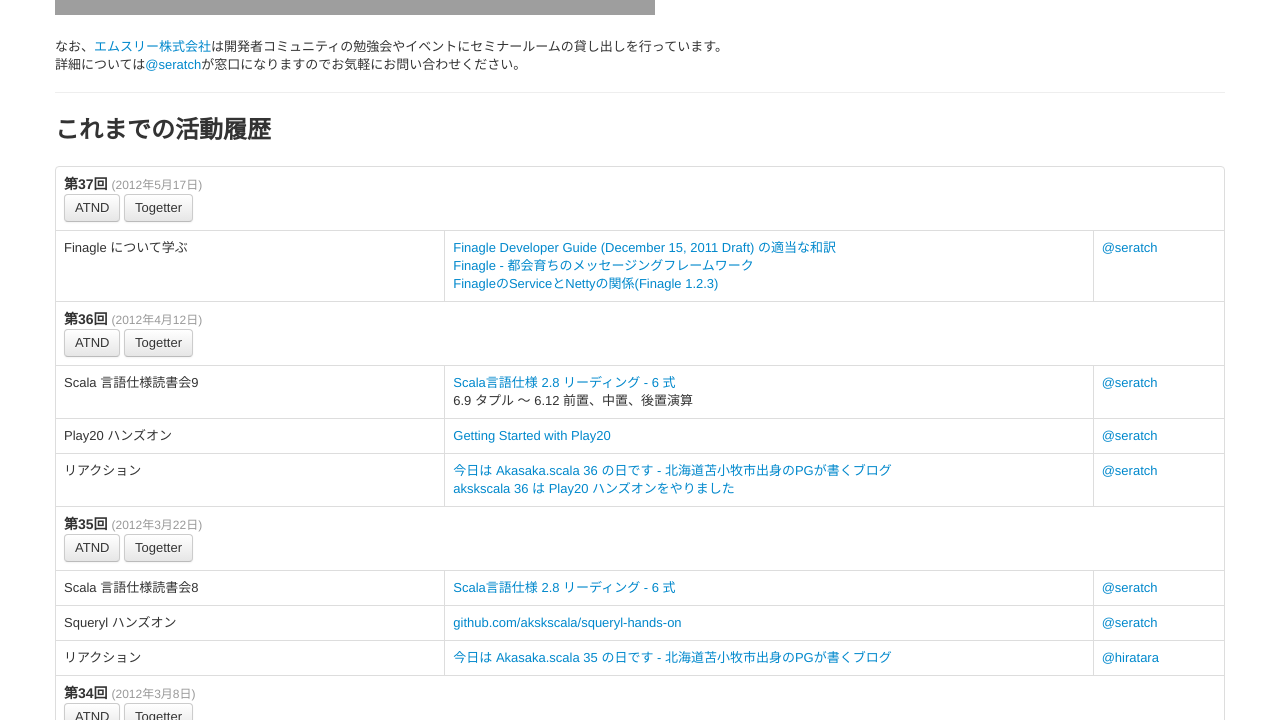
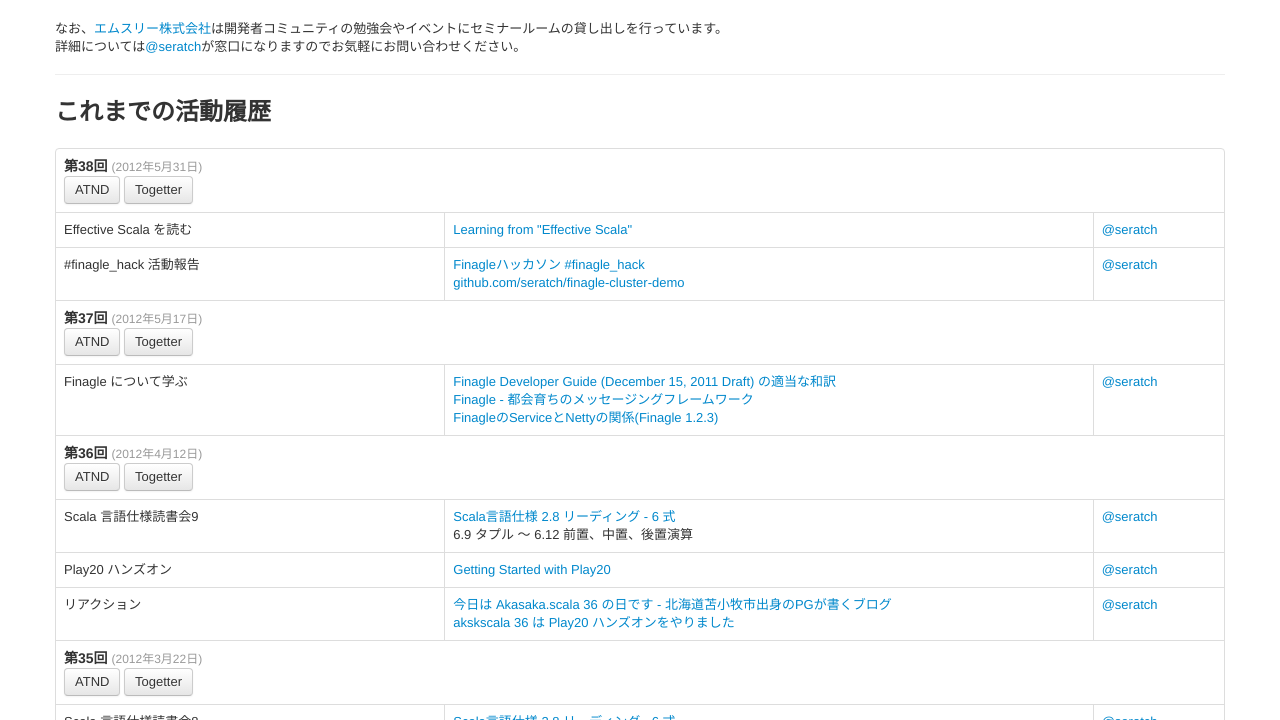
Before and after one commit to akskscala/akskscala.github.com, a plain HTML site: page index.html in a window 1280 px wide. Shown: the part 1128-1848 px from the top of the page. Drawn offline with Linux system fonts and the light colour scheme; grey boxes are pictures that could not be loaded.

Commit message:
Added #akskscala 38

```diff
--- a/index.html
+++ b/index.html
@@ -58,8 +58,7 @@
 <p>
     Akasaka.scalaは、赤坂（溜池山王）界隈を中心としたScalaプログラマのコミュニティです。<br/>
     <br/>
-    主な活動として、前半は読書会、後半はハンズオンという形式の勉強会をやっています。<br/>
-    各自でScala実行環境を準備したマシンをご持参ください。<br/>
+    隔週で開催しているハンズオン形式の勉強会です。初心者の方もお気軽にご参加ください。<br/>
     <br/>
 </p>
 
@@ -145,6 +144,36 @@
 
 <table class="table table-bordered">
 
+<tr>
+    <td colspan="3">
+        <h4>
+            <h4>第38回
+                <small>(2012年5月31日)</small>
+            </h4>
+            <a href="http://atnd.org/events/29295" target="_blank">
+                <button class="btn">ATND</button>
+            </a>
+            <a href="http://togetter.com/li/313117" target="_blank">
+                <button class="btn">Togetter</button>
+            </a>
+        </h4>
+    </td>
+</tr>
+<tr>
+    <td>Effective Scala を読む</td>
+    <td>
+        <a href="http://www.slideshare.net/seratch/learning-from-effective-scala">Learning from "Effective Scala"</a><br/>
+    </td>
+    <td><a href="http://twitter.com/seratch" target="_blank">@seratch</a></td>
+</tr>
+<tr>
+    <td>#finagle_hack 活動報告</td>
+    <td>
+        <a href="https://docs.google.com/presentation/d/1FT_IWb1TFfewsB4NLfPwukuS0NOU2rpyaLJszbMH66s/edit?pli=1#slide=id.p">Finagleハッカソン #finagle_hack</a><br/>
+        <a href="https://github.com/seratch/finagle-cluster-demo">github.com/seratch/finagle-cluster-demo</a><br/>
+    </td>
+    <td><a href="http://twitter.com/seratch" target="_blank">@seratch</a></td>
+</tr>
 
 <tr>
     <td colspan="3">
@@ -184,7 +213,7 @@
                 <button class="btn">Togetter</button>
             </a>
         </h4>
-    </td>
+      </td>
 </tr>
 <tr>
     <td>Scala 言語仕様読書会9</td>
```
